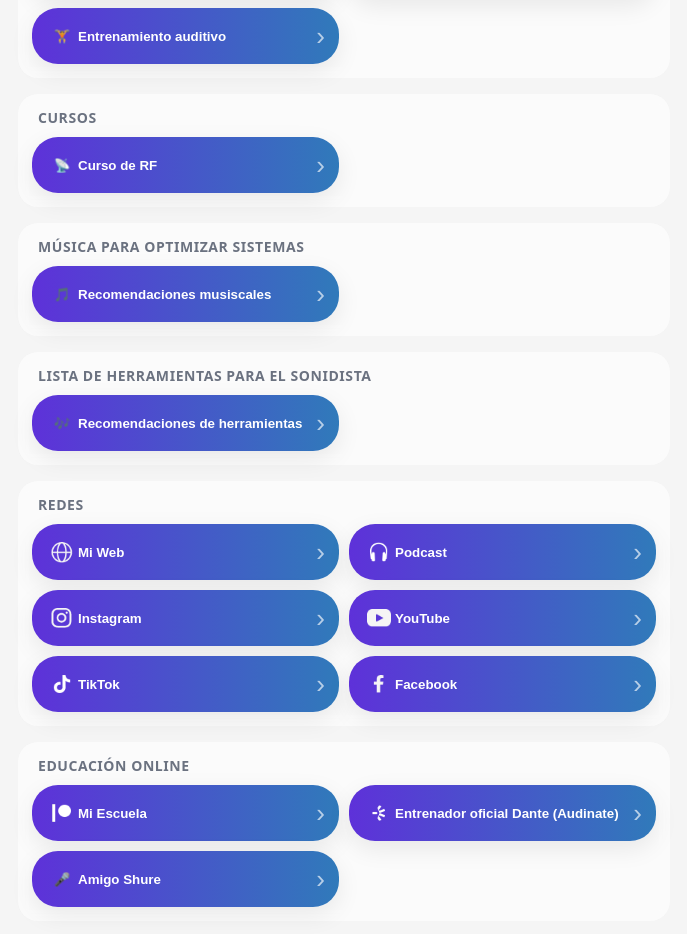
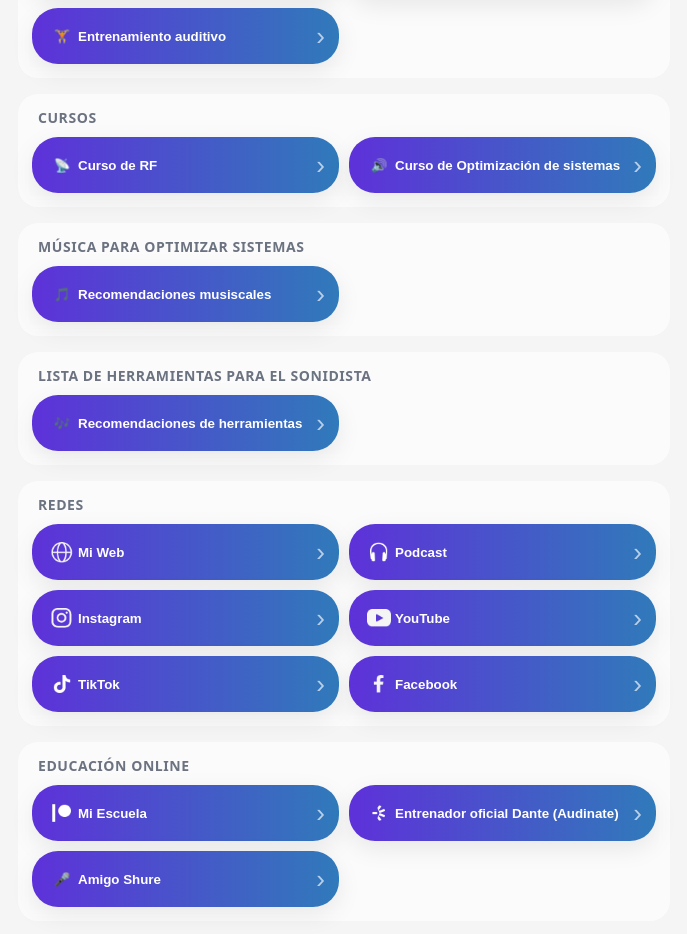
Before and after one commit to LeonLSV/lsv, a React (Create React App) app: page / in a window 1280 px wide. Shown: the part 1140-2074 px from the top of the page, without its empty margins (296-983 px from the left). Built offline with nearby package versions, Linux system fonts and the light colour scheme.

Commit message:
curso de optimizacion

```diff
--- a/src/App.js
+++ b/src/App.js
@@ -118,6 +118,11 @@
         label: "Curso de RF",
         hrefWeb: "https://leonsonidovirtualpro.com/cursos/cursoderadiofrecuencia.html",
         icon: "📡",
+      },
+      {
+        label: "Curso de Optimización de sistemas",
+        hrefWeb: "https://leonsonidovirtualpro.com/cursos/optimizaciondesistemas.html",
+        icon: "🔊",
       }
     ],
   },
```
